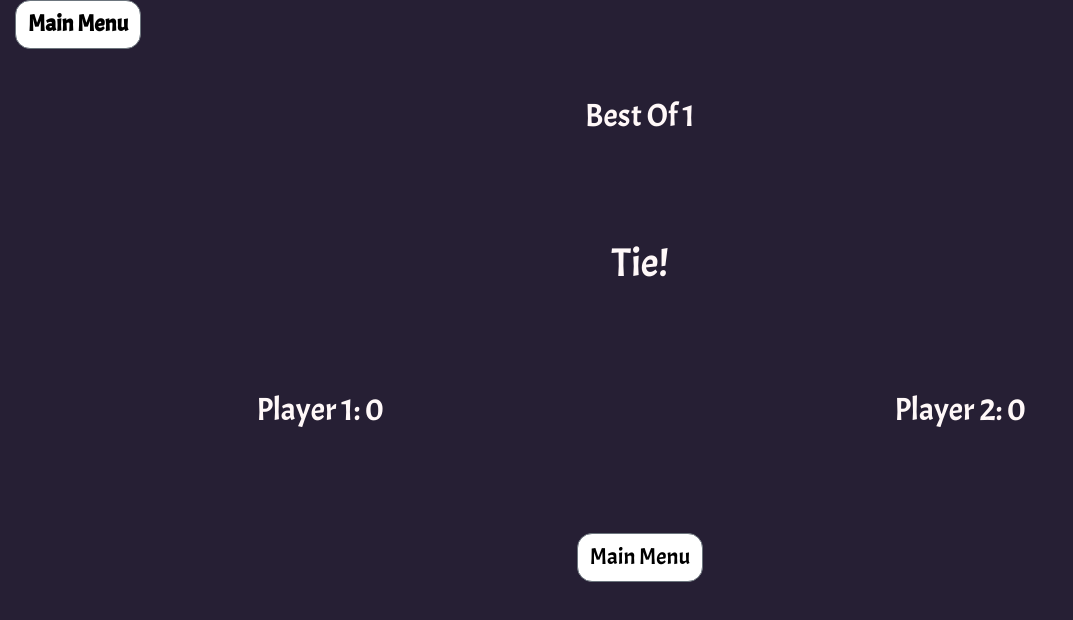
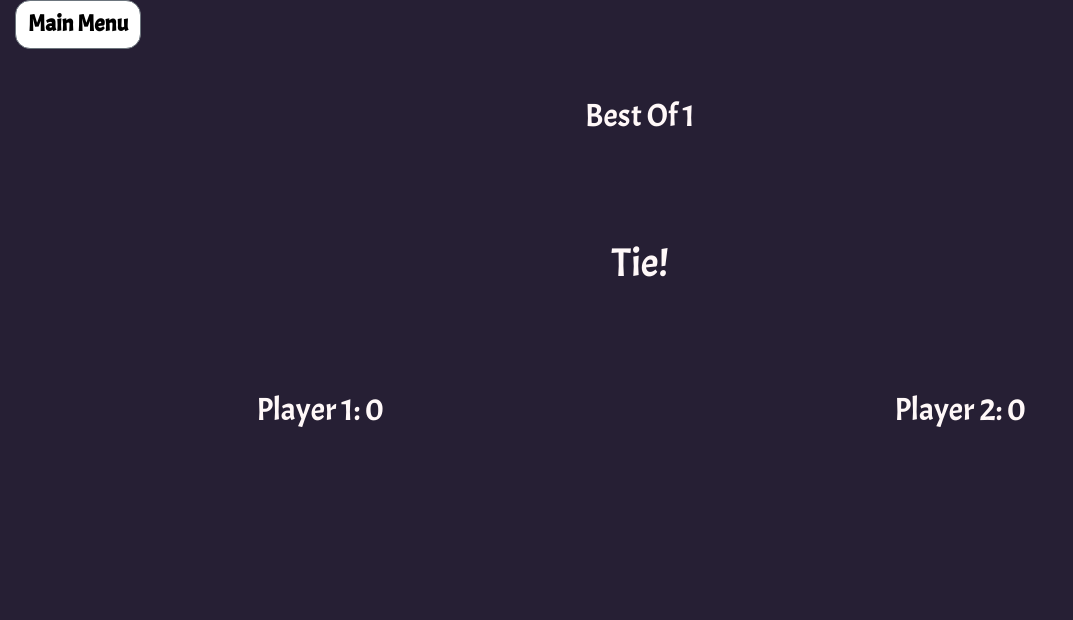
Before and after one commit to TrevorW98/ClassRPSLS, an Angular app in the folder classrpsls/: page /results in a window 1280 px wide. Shown: the top 620 px of the page, without its empty margins (0-1073 px from the left). Built offline with nearby package versions, Linux system fonts and the light colour scheme.

Commit message:
FInal bugs

```diff
--- a/classrpsls/src/app/pages/end/end.component.html
+++ b/classrpsls/src/app/pages/end/end.component.html
@@ -1,5 +1,5 @@
 <div class="container-fluid">
-    <button class="btn btn-secondary"><b>Main Menu</b></button>
+    <button class="btn btn-secondary"  (click)="goToMain()"><b>Main Menu</b></button>
     <div class="row">
         <div class="col-12 my-5 center">
 
@@ -19,10 +19,5 @@
 
         </div>
     </div>
-    <div class="row">
-        <div class="col-12 d-flex justify-content-center my-5">
-            <button class="btn btn-secondary" (click)="goToMain()" >Main Menu</button>
-        </div>
 
-    </div>
 </div>
--- a/classrpsls/src/app/pages/game/game.component.html
+++ b/classrpsls/src/app/pages/game/game.component.html
@@ -4,9 +4,9 @@
             <button type="button" class="btn btn-secondary" (click)="goToMain()"><b>Main Menu</b></button>
         </div>
 
-        <div class="col-6 d-flex justify-content-end">
+        <!-- <div class="col-6 d-flex justify-content-end">
             <h1 class="text-light">{{currentRound}}/{{maxRounds}}</h1>
-        </div>
+        </div> -->
 
     </div>
 </div>
```
